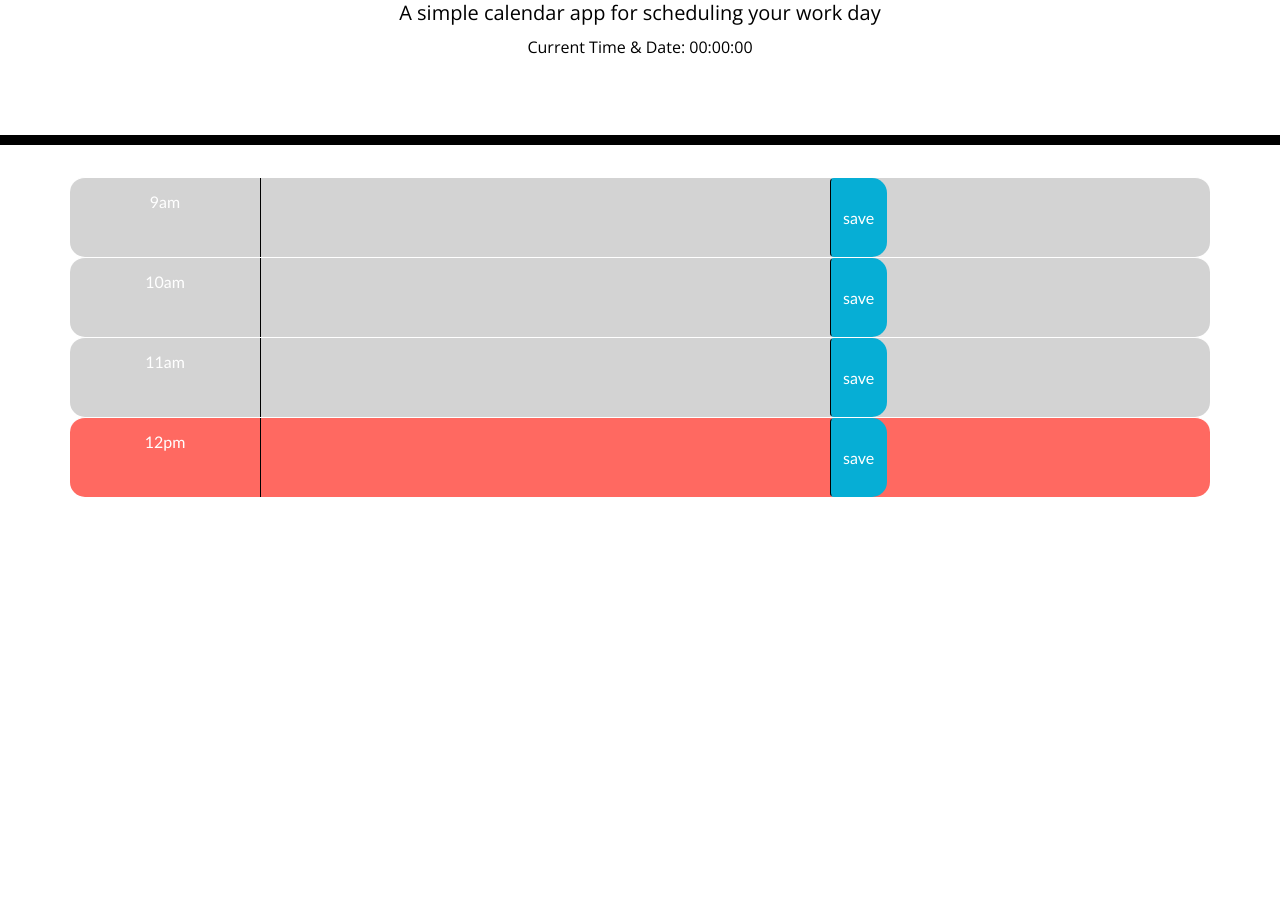
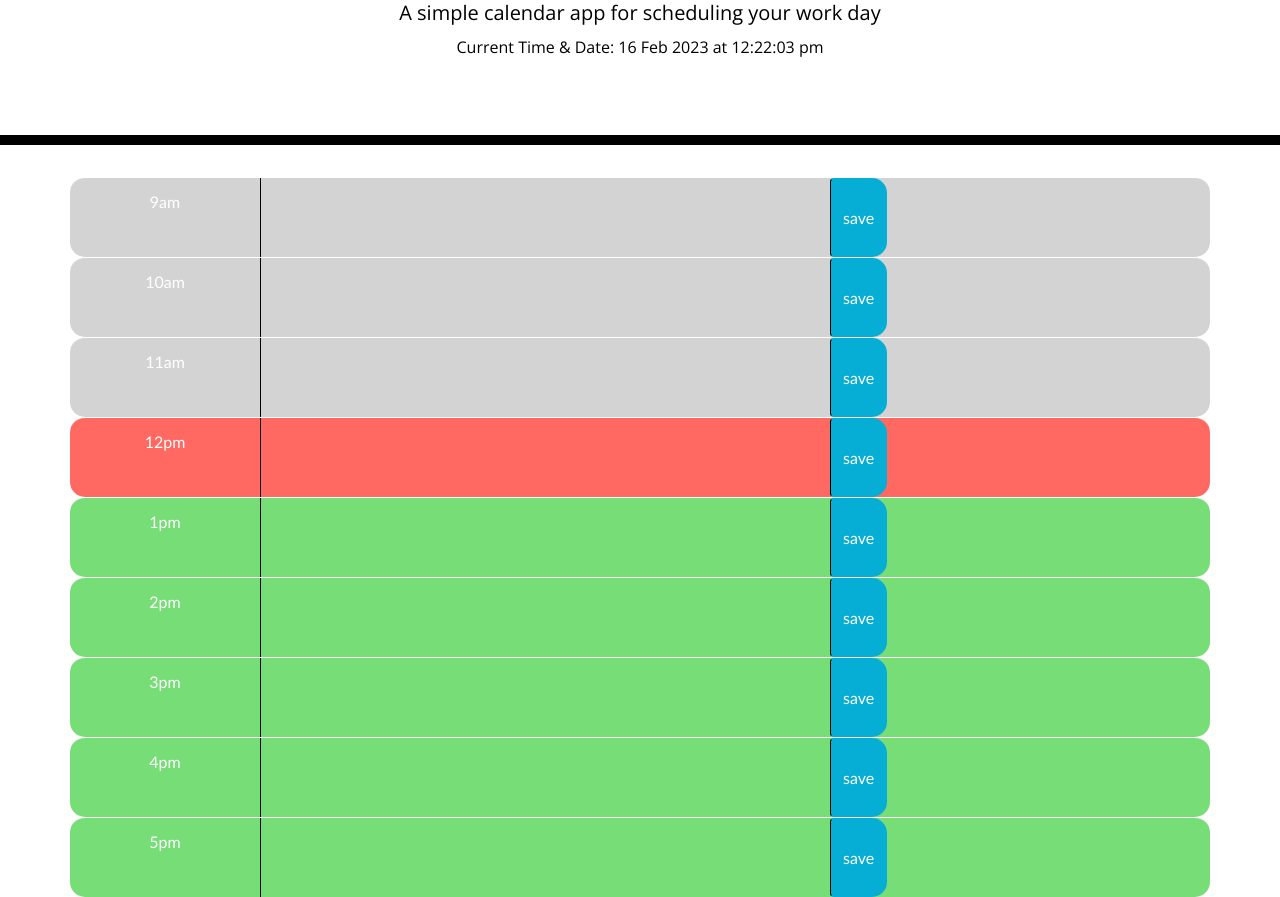
Before and after one commit to stillawake17/DayPlanner, a plain HTML site: page starter/index.html in a window 1280 px wide. Shown: the part 117-1014 px from the top of the page. Before the commit the page ends 800 px from the top, so only its background shows below. Drawn offline with nearby package versions, Linux system fonts and the light colour scheme.

Commit message:
the current time had stopped working when I commented out the function/undid that

```diff
--- a/starter/index.html
+++ b/starter/index.html
@@ -66,6 +66,31 @@
         <textarea class="col-6 description"></textarea>
         <button class="btn save-button">save</button>
        </div>
+       <div id="13-hour" class="time-block row">
+        <div class="col-2 text-center py-3">1pm</div>
+        <textarea class="col-6 description"></textarea>
+        <button class="btn save-button">save</button>
+       </div>
+       <div id="14-hour" class="time-block row">
+        <div class="col-2 text-center py-3">2pm</div>
+        <textarea class="col-6 description"></textarea>
+        <button class="btn save-button">save</button>
+       </div>
+       <div id="15-hour" class="time-block row">
+        <div class="col-2 text-center py-3">3pm</div>
+        <textarea class="col-6 description"></textarea>
+        <button class="btn save-button">save</button>
+       </div>
+       <div id="16-hour" class="time-block row">
+        <div class="col-2 text-center py-3">4pm</div>
+        <textarea class="col-6 description"></textarea>
+        <button class="btn save-button">save</button>
+       </div>
+       <div id="17-hour" class="time-block row">
+        <div class="col-2 text-center py-3">5pm</div>
+        <textarea class="col-6 description"></textarea>
+        <button class="btn save-button">save</button>
+       </div>
        <!-- <div class="time-block time-block-2 row">
         <textarea  id="9am" class="description">9am</textarea>
         <input type="text" id="am9-text" name="am9"></input>
--- a/starter/script.js
+++ b/starter/script.js
@@ -17,6 +17,11 @@ $(document).ready(function () {
   $('#15-hour .description').val(localStorage.getItem('15-hour'))
   $('#16-hour .description').val(localStorage.getItem('16-hour'))
   $('#17-hour .description').val(localStorage.getItem('17-hour'))
+
+  //   // pseudocode
+//   // if time of rightNow matches the id of the timeblock the colour should be red .present css selector
+//   // if time of rightNow is before the id of the timeblock the colour should be .past css selector
+//   // if time of rightNow is after the time of the timeblock the colour should be .future css selector
 
   function updateHour() {
     var currentTime = moment().hour()
@@ -42,20 +47,17 @@ $(document).ready(function () {
   setInterval(updateHour, 20000)
 })
 
-// var timeDisplayEl = $('#time-display');
-// var currentTime = moment();
+var timeDisplayEl = $('#time-display');
+var currentTime = moment();
 
 
 // // handle displaying the time
-// function displayTime() {
-//     var rightNow = moment().format('DD MMM YYYY [at] hh:mm:ss a');
-//     timeDisplayEl.text(rightNow);
-//   }
+function displayTime() {
+    var rightNow = moment().format('DD MMM YYYY [at] hh:mm:ss a');
+    timeDisplayEl.text(rightNow);
+  }
 
-//   // pseudocode
-//   // if time of rightNow matches the id of the timeblock the colour should be red .present css selector
-//   // if time of rightNow is before the id of the timeblock the colour should be .past css selector
-//   // if time of rightNow is after the time of the timeblock the colour should be .future css selector
+
 
 //   // Get the value of the input element with id "am8-text" HOW?
 // var am8Value = $('#am8-text').val();
@@ -102,4 +104,4 @@ $(document).ready(function () {
 // const input12 = $('<input>').addClass("input");
 // const textData1 =  text1.attr("data-entry");
 
-//   setInterval(displayTime, 1000);
+  setInterval(displayTime, 1000);
```
